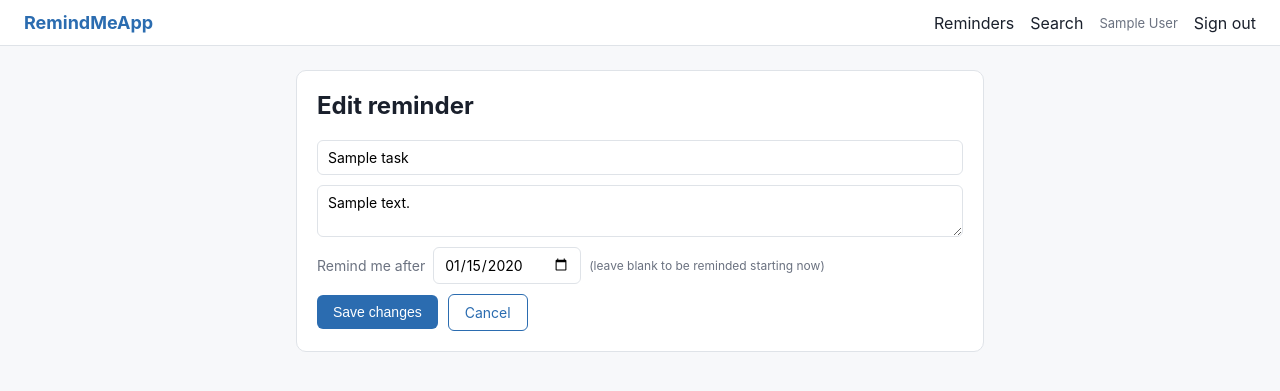
After one commit to 565b4zzyk9-byte/RemindMeApp, a Flask app: page /tasks/1/edit in a window 1280 px wide. The commit adds this page. Shown: the top 391 px of the page. Run offline with Flask 3, Linux system fonts and the light colour scheme; the visitor is signed in with stand-in values (Sample User, id 1); tables that the repository leaves empty hold one stand-in row (values such as "Sample post").

Commit message:
Add edit and delete for reminders
Employees can now fix a mistyped title/notes/snooze date or remove a
reminder entirely, instead of only being able to add one and mark it
done.

Co-Authored-By: Claude Sonnet 5 <noreply@anthropic.com>
Claude-Session: https://claude.ai/code/session_01S3S4XFMemw7jLR78htXPGr

```diff
--- a/app/static/style.css
+++ b/app/static/style.css
@@ -77,6 +77,9 @@ input[type=text], input[type=date], textarea, select {
 .button:hover { opacity: 0.9; }
 .button.secondary { background: #fff; color: var(--accent); border: 1px solid var(--accent); }
 
+.button-row { display: flex; gap: 10px; align-items: center; }
+.inline-form { display: inline; }
+
 .link-button { background: none; border: none; color: var(--accent); cursor: pointer; padding: 0; font-size: 13px; text-decoration: underline; }
 
 .task-list { list-style: none; margin: 0; padding: 0; }
@@ -87,7 +90,8 @@ input[type=text], input[type=date], textarea, select {
 .checkbox { display: flex; align-items: center; gap: 10px; cursor: pointer; }
 .task-title { font-weight: 600; }
 .task-notes { margin: 4px 0 0 26px; color: #444; font-size: 14px; }
-.task-meta { margin: 4px 0 0 26px; color: var(--muted); font-size: 12px; }
+.task-meta { margin: 4px 0 0 26px; color: var(--muted); font-size: 12px; display: flex; gap: 10px; align-items: center; flex-wrap: wrap; }
+.task-meta a { color: var(--accent); }
 
 .badge {
   display: inline-block;
--- a/app/tasks.py
+++ b/app/tasks.py
@@ -39,18 +39,17 @@ def index():
     )
 
 
-@tasks_bp.route("/tasks", methods=["POST"])
-def create_task():
-    if not g.user:
-        return redirect(url_for("tasks.index"))
-
+def _parse_task_form():
+    """Read and validate title/notes/remind_after from request.form. Returns
+    (title, notes, remind_after) or None if validation failed (a flash
+    message has already been set)."""
     title = (request.form.get("title") or "").strip()
     notes = (request.form.get("notes") or "").strip() or None
     remind_after_raw = (request.form.get("remind_after") or "").strip()
 
     if not title:
         flash("Title is required.", "error")
-        return redirect(url_for("tasks.index"))
+        return None
 
     remind_after = None
     if remind_after_raw:
@@ -58,13 +57,67 @@ def create_task():
             remind_after = datetime.strptime(remind_after_raw, "%Y-%m-%d").date()
         except ValueError:
             flash("Remind-after date must be a valid date.", "error")
-            return redirect(url_for("tasks.index"))
+            return None
+
+    return title, notes, remind_after
+
+
+@tasks_bp.route("/tasks", methods=["POST"])
+def create_task():
+    if not g.user:
+        return redirect(url_for("tasks.index"))
+
+    parsed = _parse_task_form()
+    if parsed is None:
+        return redirect(url_for("tasks.index"))
+    title, notes, remind_after = parsed
 
     task = Task(user_id=g.user.id, title=title, notes=notes, remind_after=remind_after)
     db.session.add(task)
     db.session.commit()
     flash("Reminder added.", "success")
     return redirect(url_for("tasks.index"))
+
+
+@tasks_bp.route("/tasks/<int:task_id>/edit", methods=["GET"])
+def edit_task(task_id):
+    if not g.user:
+        return redirect(url_for("tasks.index"))
+
+    task = g.user.tasks.filter_by(id=task_id).first_or_404()
+    return render_template("edit.html", task=task)
+
+
+@tasks_bp.route("/tasks/<int:task_id>/edit", methods=["POST"])
+def update_task(task_id):
+    if not g.user:
+        return redirect(url_for("tasks.index"))
+
+    task = g.user.tasks.filter_by(id=task_id).first_or_404()
+
+    parsed = _parse_task_form()
+    if parsed is None:
+        return redirect(url_for("tasks.edit_task", task_id=task.id))
+    title, notes, remind_after = parsed
+
+    task.title = title
+    task.notes = notes
+    task.remind_after = remind_after
+    db.session.commit()
+    flash("Reminder updated.", "success")
+    return redirect(url_for("tasks.index"))
+
+
+@tasks_bp.route("/tasks/<int:task_id>/delete", methods=["POST"])
+def delete_task(task_id):
+    if not g.user:
+        return redirect(url_for("tasks.index"))
+
+    task = g.user.tasks.filter_by(id=task_id).first_or_404()
+    db.session.delete(task)
+    db.session.commit()
+    flash("Reminder deleted.", "success")
+    return redirect(request.referrer or url_for("tasks.index"))
 
 
 @tasks_bp.route("/tasks/<int:task_id>/toggle-done", methods=["POST"])
--- /dev/null
+++ b/app/templates/edit.html
@@ -0,0 +1,22 @@
+{% extends "base.html" %}
+{% block title %}Edit reminder - RemindMeApp{% endblock %}
+{% block content %}
+
+  <section class="card">
+    <h2>Edit reminder</h2>
+    <form method="post" action="{{ url_for('tasks.update_task', task_id=task.id) }}" class="task-form">
+      <input type="text" name="title" value="{{ task.title }}" required maxlength="500">
+      <textarea name="notes" rows="2">{{ task.notes or '' }}</textarea>
+      <label class="inline-label">
+        Remind me after
+        <input type="date" name="remind_after" value="{{ task.remind_after.isoformat() if task.remind_after else '' }}">
+        <span class="hint">(leave blank to be reminded starting now)</span>
+      </label>
+      <div class="button-row">
+        <button type="submit" class="button">Save changes</button>
+        <a href="{{ url_for('tasks.index') }}" class="button secondary">Cancel</a>
+      </div>
+    </form>
+  </section>
+
+{% endblock %}
--- a/app/templates/search.html
+++ b/app/templates/search.html
@@ -32,6 +32,11 @@
               Added {{ task.created_at.strftime('%Y-%m-%d') }}
               {% if task.remind_after %} &middot; snoozed until {{ task.remind_after.strftime('%Y-%m-%d') }}{% endif %}
               {% if task.done and task.done_at %} &middot; done {{ task.done_at.strftime('%Y-%m-%d') }}{% endif %}
+              <a href="{{ url_for('tasks.edit_task', task_id=task.id) }}">Edit</a>
+              <form method="post" action="{{ url_for('tasks.delete_task', task_id=task.id) }}"
+                    class="inline-form" onsubmit="return confirm('Delete this reminder?')">
+                <button type="submit" class="link-button">Delete</button>
+              </form>
             </div>
           </li>
         {% endfor %}
```
Also changed, not shown: app/templates/index.html (+18 -4 lines).
